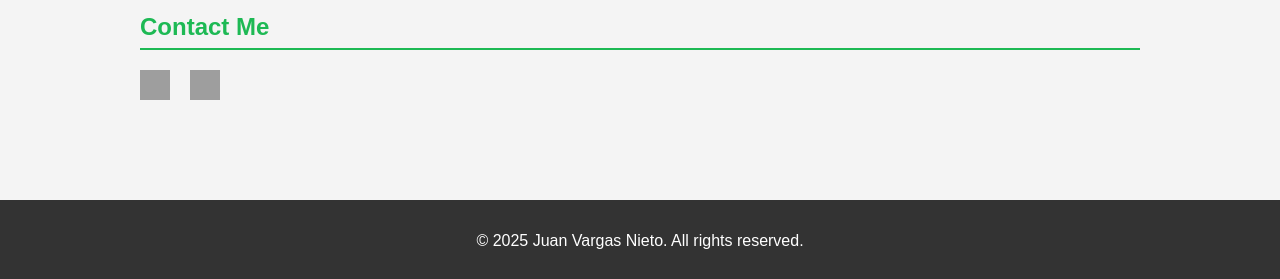
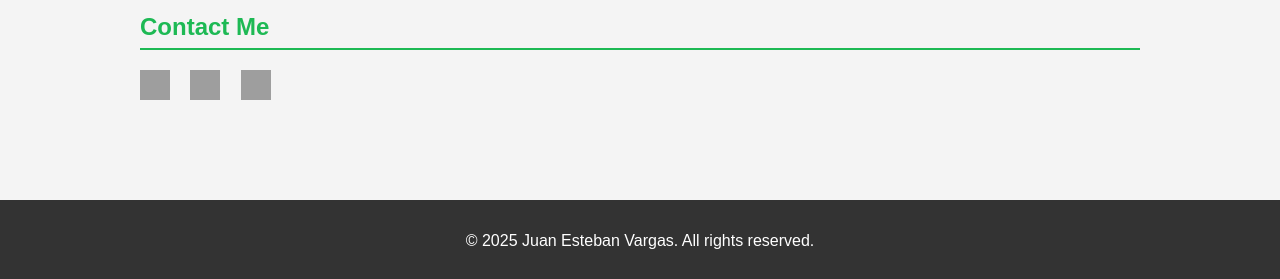
Before and after one commit to juanchov71/juanchov71.github.io, a plain HTML site: page index.html in a window 1280 px wide. Shown: the part 793-1072 px from the top of the page. Drawn offline with Linux system fonts and the light colour scheme; grey boxes are pictures that could not be loaded.

Commit message:
Update index.html

```diff
--- a/index.html
+++ b/index.html
@@ -132,13 +132,14 @@
     <p>
         <a href="mailto:jevn2004@gmail.com"><img src="https://cdn.simpleicons.org/gmail/EA4335" alt="gmail" height="30" width="30"></a>
         <a href="https://github.com/juanchov71"><img src="https://cdn.simpleicons.org/github/181717" alt="github" height="30" width="30"></a>
+        <a href="https://www.instagram.com/juanchov71"><img src="https://cdn.simpleicons.org/instagram/E4405F" alt="instagram" height="30" width="30"></a>
     </p>
 </section>
         </section>
     </div>
 
     <footer>
-        <p>&copy; 2025 Juan Vargas Nieto. All rights reserved.</p>
+        <p>&copy; 2025 Juan Esteban Vargas. All rights reserved.</p>
     </footer>
 </body>
 </html>
```
